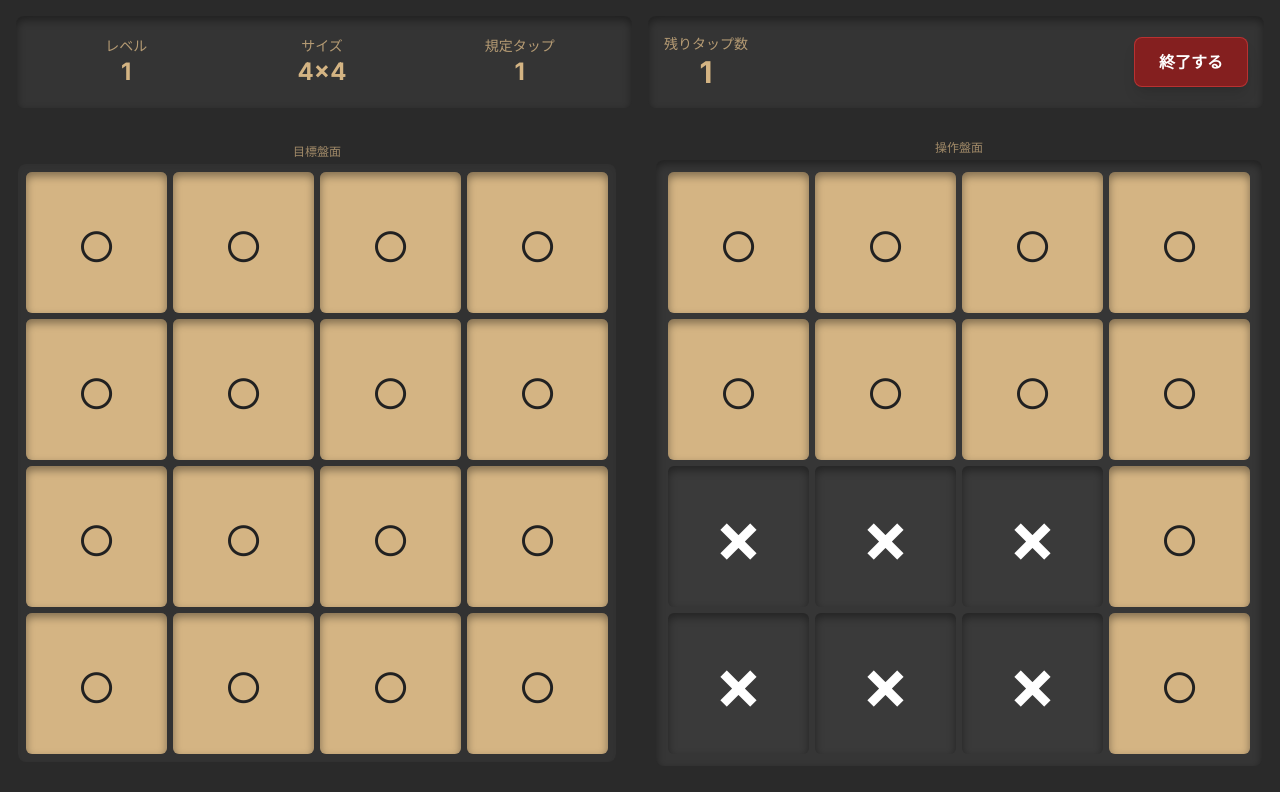
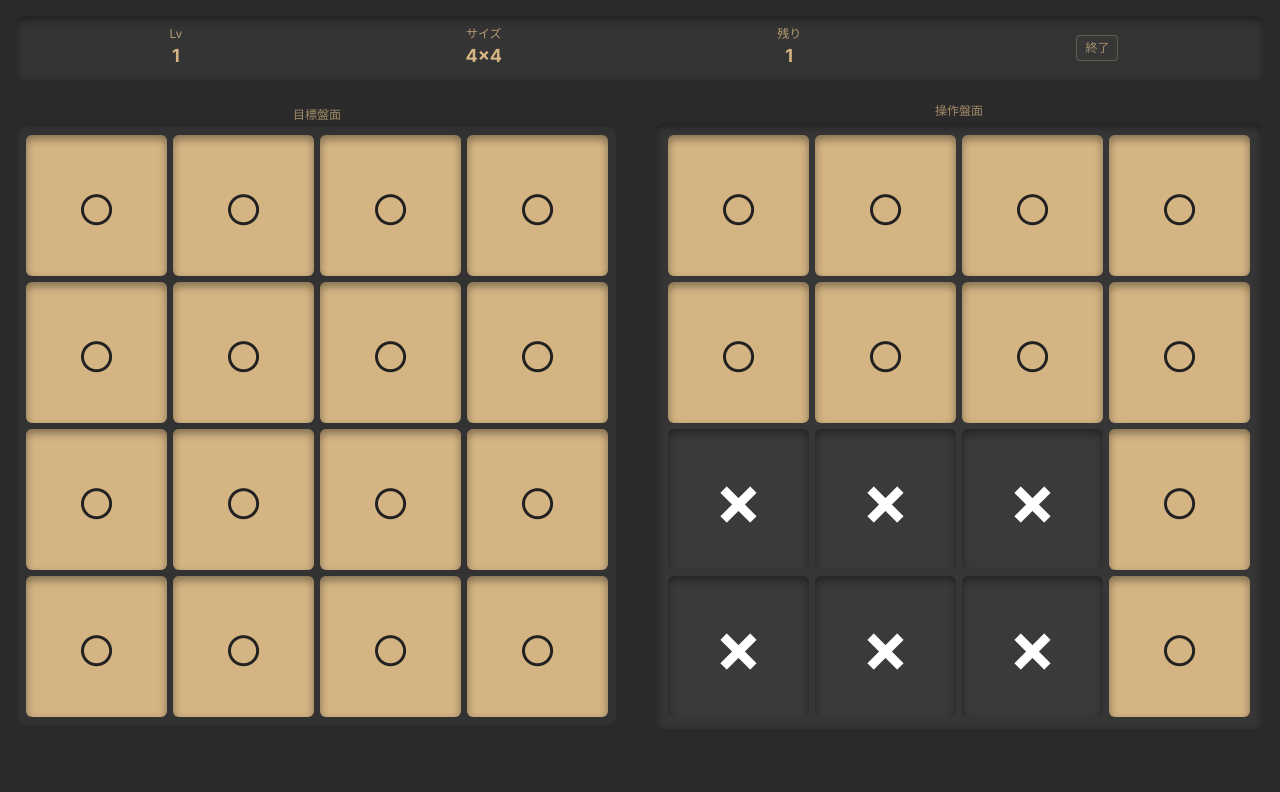
Before and after one commit to Yuuga2001/PuzzlePanel, a Next.js app: page / in a window 1280 px wide. Shown: the top 792 px of the page. Built offline with nearby package versions, Linux system fonts and the light colour scheme.

Commit message:
下部削除

```diff
--- a/src/app/page.tsx
+++ b/src/app/page.tsx
@@ -1,7 +1,6 @@
 "use client";
 
 import { useState, useEffect } from 'react';
-import Controls from '@/components/Controls';
 import GameBoard from '@/components/GameBoard';
 import InfoDisplay from '@/components/InfoDisplay';
 import ConfirmModal from '@/components/ConfirmModal';
@@ -201,16 +200,16 @@ export default function Home() {
         />
         {(gameState === 'cleared' || gameState === 'failed') && <GameStatusOverlay status={gameState} />}
 
-        {/* 上部: InfoDisplay と Controls を横並び */}
-        <div className="w-full flex items-stretch gap-4 mb-8">
+        {/* 上部: InfoDisplay */}
+        <div className="w-full mb-4">
           <InfoDisplay
             level={problem.level}
             boardSize={problem.size}
-            requiredTaps={problem.requiredTaps}
+            tapsLeft={tapsLeft}
             onHelpClick={() => setIsHowToPlayOpen(true)}
             onLevelClick={() => setIsLevelInfoOpen(true)}
+            onEndGame={handleEndGame}
           />
-          <Controls tapsLeft={tapsLeft} onEndGame={handleEndGame} />
         </div>
 
         {/* 下部: 2つの盤面を横並び */}
@@ -270,9 +269,10 @@ export default function Home() {
         <InfoDisplay
           level={problem.level}
           boardSize={problem.size}
-          requiredTaps={problem.requiredTaps}
+          tapsLeft={tapsLeft}
           onHelpClick={() => setIsHowToPlayOpen(true)}
           onLevelClick={() => setIsLevelInfoOpen(true)}
+          onEndGame={handleEndGame}
         />
       </div>
 
@@ -302,9 +302,6 @@ export default function Home() {
         />
       </div>
 
-      <div className="w-full mt-4">
-        <Controls tapsLeft={tapsLeft} onEndGame={handleEndGame} />
-      </div>
     </main>
   );
 }
--- a/src/components/InfoDisplay.tsx
+++ b/src/components/InfoDisplay.tsx
@@ -4,38 +4,48 @@ import React from 'react';
 interface InfoDisplayProps {
   level: number;
   boardSize: number;
-  requiredTaps: number;
+  tapsLeft: number;
   onHelpClick?: () => void;
   onLevelClick?: () => void;
+  onEndGame?: () => void;
 }
 
-const InfoDisplay: React.FC<InfoDisplayProps> = ({ level, boardSize, requiredTaps, onHelpClick, onLevelClick }) => {
+const InfoDisplay: React.FC<InfoDisplayProps> = ({ level, boardSize, tapsLeft, onHelpClick, onLevelClick, onEndGame }) => {
   return (
     <div
-      className="flex-1 bg-stone-dark/70 p-4 rounded-lg text-center shadow-inner-strong cursor-pointer hover:bg-stone-dark/90 transition-colors"
+      className="flex-1 bg-stone-dark/70 px-3 py-2 rounded-lg text-center shadow-inner-strong cursor-pointer hover:bg-stone-dark/90 transition-colors"
       onClick={onHelpClick}
       title="タップで遊び方を表示"
     >
-      <div className="flex justify-around items-center gap-4">
+      <div className="flex justify-around items-center gap-2">
         <div
           onClick={(e) => {
             e.stopPropagation();
             onLevelClick?.();
           }}
-          className="cursor-pointer hover:bg-stone-light/10 rounded-lg px-3 py-1 transition-colors"
+          className="cursor-pointer hover:bg-stone-light/10 rounded px-2 py-0.5 transition-colors"
           title="タップでレベル構成を表示"
         >
-          <p className="text-sm text-stone-light/80">レベル</p>
-          <p className="text-2xl font-bold text-stone-light">{level}</p>
+          <p className="text-xs text-stone-light/80">Lv</p>
+          <p className="text-lg font-bold text-stone-light">{level}</p>
         </div>
         <div>
-          <p className="text-sm text-stone-light/80">サイズ</p>
-          <p className="text-2xl font-bold text-stone-light">{`${boardSize}x${boardSize}`}</p>
+          <p className="text-xs text-stone-light/80">サイズ</p>
+          <p className="text-lg font-bold text-stone-light">{`${boardSize}x${boardSize}`}</p>
         </div>
         <div>
-          <p className="text-sm text-stone-light/80">規定タップ</p>
-          <p className="text-2xl font-bold text-stone-light">{requiredTaps}</p>
+          <p className="text-xs text-stone-light/80">残り</p>
+          <p className="text-lg font-bold text-stone-light">{tapsLeft}</p>
         </div>
+        <button
+          onClick={(e) => {
+            e.stopPropagation();
+            onEndGame?.();
+          }}
+          className="px-2 py-1 text-xs bg-stone-dark/50 hover:bg-red-800/60 border border-stone-light/30 rounded text-stone-light/70 hover:text-white transition-colors"
+        >
+          終了
+        </button>
       </div>
     </div>
   );
```
